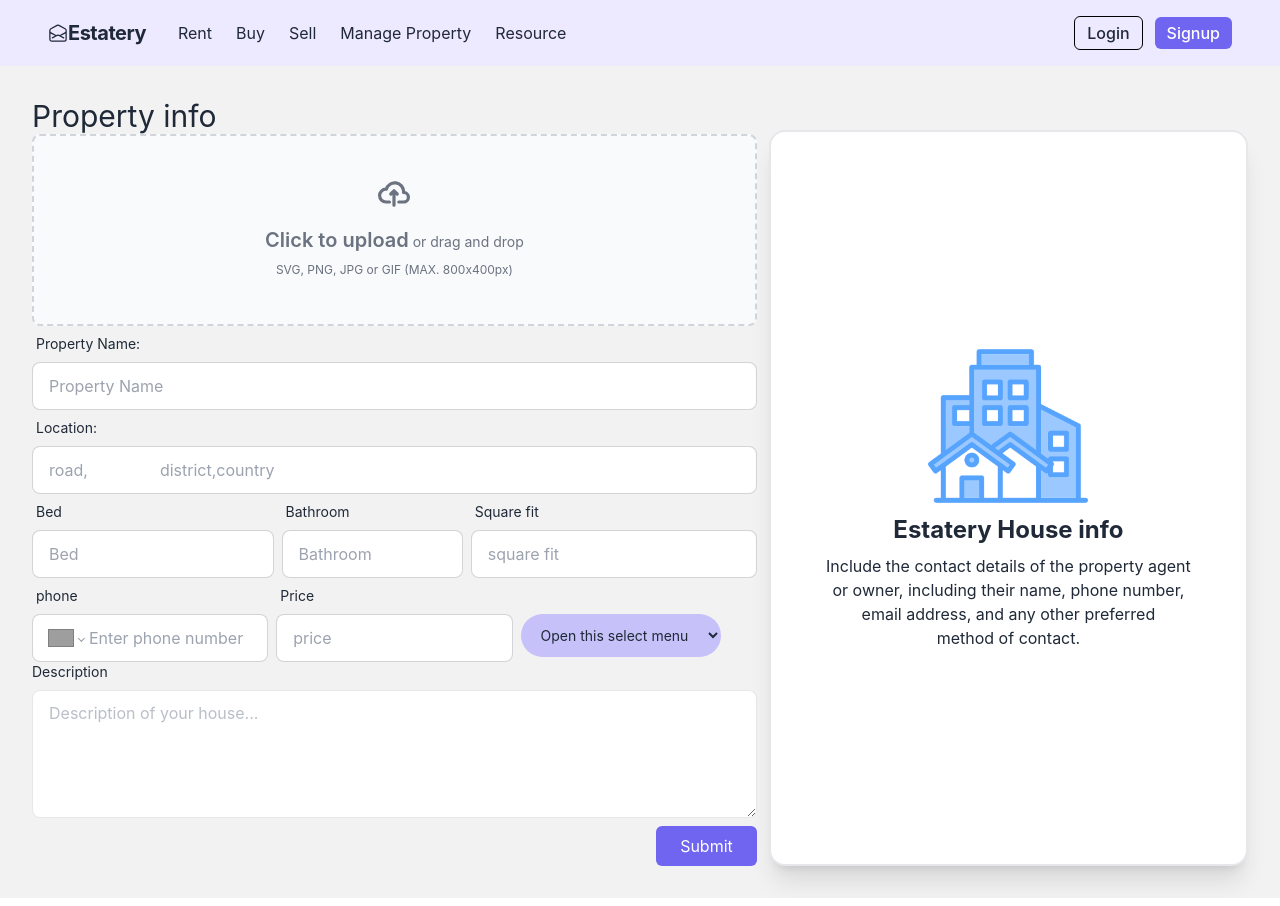
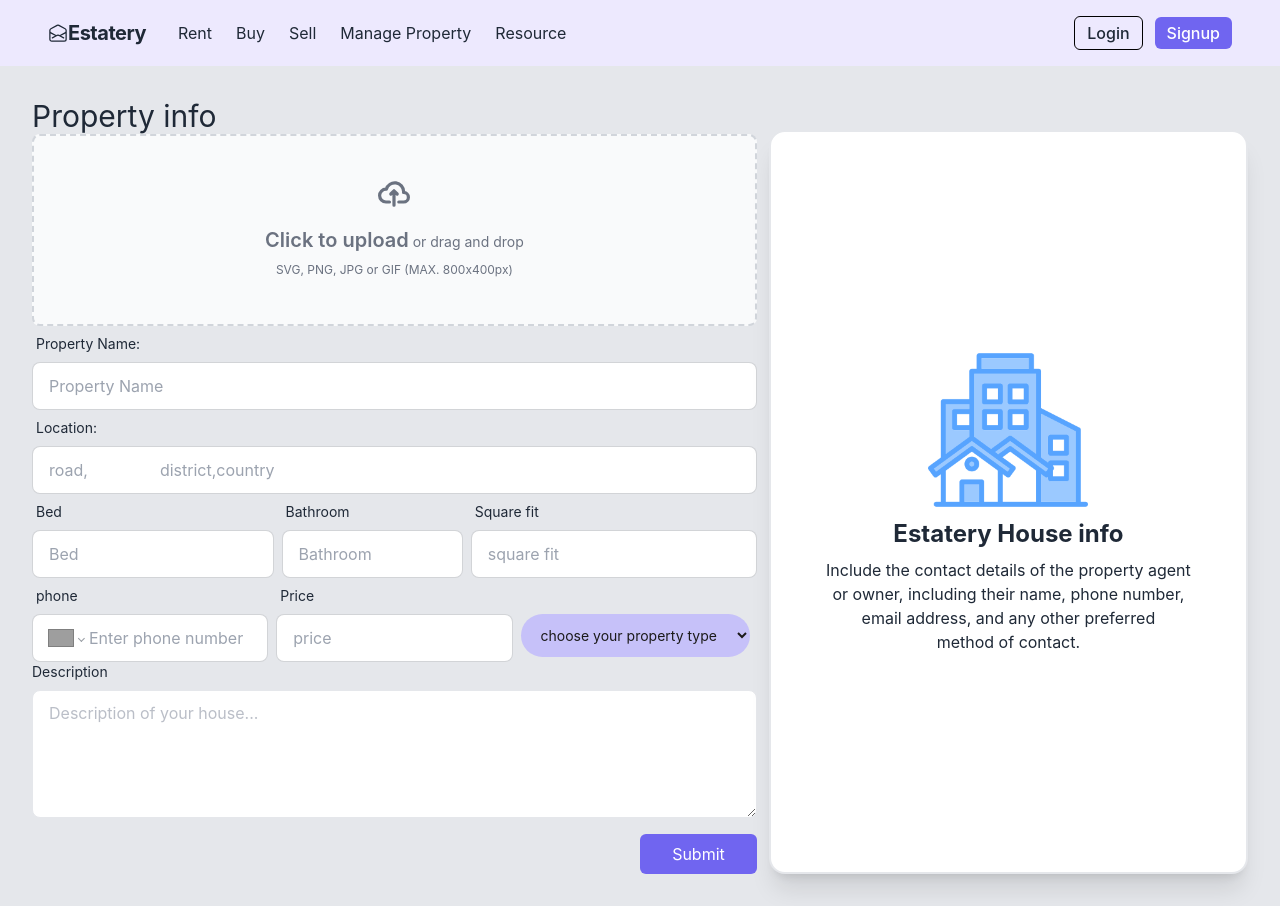
Before and after one commit to shafayatzamil/estatery, a React (Create React App) app: page /addproperty in a window 1280 px wide. Built offline with nearby package versions, Linux system fonts and the light colour scheme; no server answers; grey boxes are pictures that could not be loaded.

Commit message:
imagehosting done

```diff
--- a/src/component/dashboard/AddProperty.js
+++ b/src/component/dashboard/AddProperty.js
@@ -9,20 +9,73 @@ const AddProperty = () => {
   const { user } = useContext(AuthContext);
   const [contactNumber, setContractNumber] = useState("");
   const [propertyType, setPropertyType] = useState("rent");
+  const [imageInfo, setImageInfo] = useState();
+  const [imageURl, setImageURl] = useState("");
   // const [seller] = useSeller(user);
 
+  const imageHostKey = process.env.REACT_APP_IMGBB_KEY;
+
+  // handle phone number change
   const handlePhoneNumberChange = (value) => {
     setContractNumber(value);
   };
 
+  // handle image change
+  const handleFileChange = (event) => {
+    const file = event.target.files[0];
+    console.log(file);
+    setImageInfo(file);
+  };
+
+  // handle submit button
+  const handleSubmit = (e) => {
+    e.preventDefault();
+    const form = e.target;
+
+    // imageHosting
+    const formData = new FormData();
+    formData.append("image", imageInfo);
+    const url = `https://api.imgbb.com/1/upload?expiration=600&key=${imageHostKey}`;
+    fetch(url, {
+      method: "POST",
+      body: formData,
+    })
+      .then((res) => res.json())
+      .then((imageData) => {
+        console.log(imageData);
+        if (imageData.success) {
+          setImageURl(imageData.data.url);
+        } else {
+          console.log("image cannot host");
+        }
+      });
+
+    const propertyInformation = {
+      name: form.name.value,
+      email: user?.email,
+      location: form.location.value,
+      bed: form.bed.value,
+      bathroom: form.bathroom.value,
+      squarefit: form.squarefit.value,
+      price: form.price.value,
+      description: form.description.value,
+      contactNumber,
+      propertyType,
+    };
+    console.log(propertyInformation);
+
+    setContractNumber(" ");
+    form.reset();
+  };
+
   return (
     <>
-      <div className="p-8 card grid grid-cols-5 gap-3 mx-auto">
+      <div className="p-8 bg-gray-200  shadow-xl grid grid-cols-5 gap-3 mx-auto">
         {/* form site */}
-        <div className="col-span-3">
+        <div className="col-span-3 ">
           <h2 className="text-3xl">Property info</h2>
 
-          <form action="">
+          <form onSubmit={handleSubmit}>
             {/* image */}
             <div className="flex items-center justify-center w-full">
               <label
@@ -45,17 +98,48 @@ const AddProperty = () => {
                       d="M13 13h3a3 3 0 0 0 0-6h-.025A5.56 5.56 0 0 0 16 6.5 5.5 5.5 0 0 0 5.207 5.021C5.137 5.017 5.071 5 5 5a4 4 0 0 0 0 8h2.167M10 15V6m0 0L8 8m2-2 2 2"
                     />
                   </svg>
+
+                  <>
+                    {imageInfo ? (
+                      <p className="text-2xl font-bold">
+                        seletedFile:{imageInfo.name}, 😊
+                      </p>
+                    ) : (
+                      <>
+                        <p className="mb-2 text-sm text-gray-500 dark:text-gray-400">
+                          <span className="font-semibold text-xl">
+                            Click to upload
+                          </span>{" "}
+                          or drag and drop
+                        </p>
+                        <p className="text-xs text-gray-500 dark:text-gray-400">
+                          SVG, PNG, JPG or GIF (MAX. 800x400px)
+                        </p>
+                      </>
+                    )}
+                  </>
+
+                  {/*
                   <p className="mb-2 text-sm text-gray-500 dark:text-gray-400">
                     <span className="font-semibold text-xl">
                       Click to upload
                     </span>{" "}
                     or drag and drop
                   </p>
+
+                  {imageInfo && <p>seletedFile:{imageInfo.name}</p>}
+
                   <p className="text-xs text-gray-500 dark:text-gray-400">
                     SVG, PNG, JPG or GIF (MAX. 800x400px)
-                  </p>
+                  </p> */}
                 </div>
-                <input id="dropzone-file" type="file" className="hidden" />
+                <input
+                  id="dropzone-file"
+                  type="file"
+                  name="file"
+                  onChange={handleFileChange}
+                  className="hidden"
+                />
               </label>
             </div>
 
@@ -80,6 +164,7 @@ const AddProperty = () => {
               <input
                 type="text"
                 name="location"
+                required
                 placeholder="road,
                 district,country"
                 className="input input-bordered"
@@ -95,6 +180,7 @@ const AddProperty = () => {
                 <input
                   type="number"
                   name="bed"
+                  required
                   placeholder="Bed"
                   className="input input-bordered"
                 />
@@ -105,7 +191,7 @@ const AddProperty = () => {
                 </label>
                 <input
                   type="number"
-                  name="Bathroom"
+                  name="bathroom"
                   placeholder="Bathroom"
                   className="input input-bordered"
                 />
@@ -123,7 +209,7 @@ const AddProperty = () => {
               </div>
             </div>
 
-            {/* number and price */}
+            {/* number and price /property type  */}
             <div className="grid grid-cols-3 gap-2">
               {/* phone */}
               <div className="form-control">
@@ -146,19 +232,25 @@ const AddProperty = () => {
                 <input
                   type="text"
                   name="price"
+                  required
                   placeholder="price"
                   className="input input-bordered"
                 />
               </div>
 
+              {/* property type */}
               <div className="mt-9">
-                <select className="py-3 px-4  bg-[#c6c1f9]   block border-gray-200 rounded-full text-sm focus:border-blue-500 ">
-                  <option defaultValue={propertyType}>
-                    Open this select menu
+                <select
+                  className="py-3 px-4  bg-[#c6c1f9]   text-[#1B1A1A]  block border-gray-200 rounded-full text-sm focus:border-blue-500 "
+                  value={propertyType}
+                  required
+                  onChange={(e) => setPropertyType(e.target.value)}
+                >
+                  <option>choose your property type</option>
+                  <option required defaultValue={propertyType}>
+                    Rent
                   </option>
-                  <option>1</option>
-                  <option>2</option>
-                  <option>3</option>
+                  <option>Sell</option>
                 </select>
               </div>
             </div>
@@ -179,15 +271,7 @@ const AddProperty = () => {
               ></textarea>
             </div>
 
-            {/* <div className="form-control mt-3">
-              <input
-                className="btn btn-primary"
-                type="submit"
-                value="add property"
-              />
-            </div> */}
-
-            <div className="mt-2  card-actions justify-end">
+            <div className="mt-4  card-actions justify-end">
               {/* accunt role */}
               <div>
                 {/* <div className="form-control w-full max-w-xs">
@@ -205,7 +289,7 @@ const AddProperty = () => {
                 </div> */}
               </div>
 
-              <button className="bg-[#7065F0]  text-white px-6 py-2  rounded-md">
+              <button className="bg-[#7065F0]  text-white px-8 py-2  rounded-md">
                 Submit
               </button>
             </div>
--- a/src/component/pages/login/Login.js
+++ b/src/component/pages/login/Login.js
@@ -2,7 +2,7 @@ import React, { useContext, useState } from "react";
 import loginImage from "../../../assets/images/Data_security_05-removebg-preview.png";
 import { Link, useLocation, useNavigate } from "react-router-dom";
 import { AuthContext } from "../../context/AuthProvider";
-import Navbar from "../../shared/Navbar";
+
 import { toast } from "react-hot-toast";
 
 const Login = () => {
```
Also changed, not shown: 1 other file (tests, documents, lock files or other folders).
